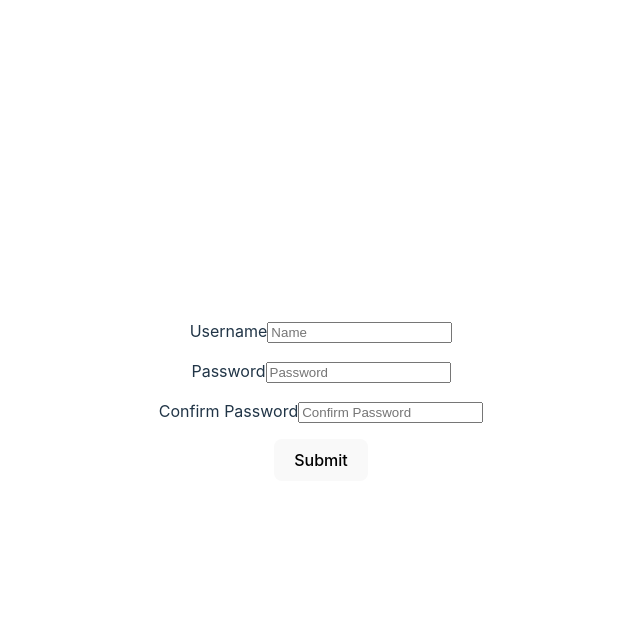
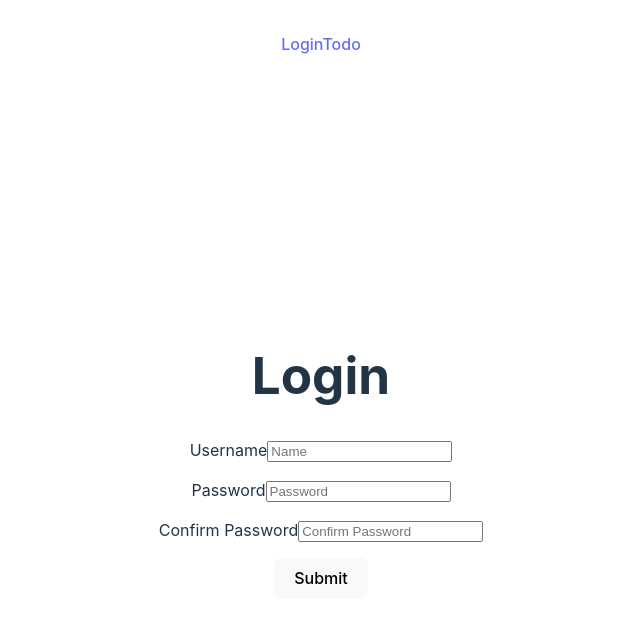
Before and after one commit to tony-tony-alpha/vue-carriculum, a Vue app in the folder v-carriculum/: page /login in a window 1280 px wide. Shown: the top 622 px of the page, without its empty margins (319-959 px from the left). Built offline with nearby package versions, Linux system fonts and the light colour scheme.

Commit message:
routing-4

```diff
--- a/v-carriculum/package.json
+++ b/v-carriculum/package.json
@@ -11,6 +11,7 @@
   "dependencies": {
     "vee-validate": "^4.15.0",
     "vue": "^3.5.13",
+    "vue-router": "^4.5.0",
     "yup": "^1.6.1"
   },
   "devDependencies": {
--- a/v-carriculum/src/App.vue
+++ b/v-carriculum/src/App.vue
@@ -1,12 +1,18 @@
 <template>
-  <div>
-    <UserForm />
-  </div>
+  <header>
+    <nav>
+      <router-link to="/login">Login</router-link>
+      <router-link to="/todo">Todo</router-link>
+    </nav>
+  </header>
+
+  <main>
+    <router-view />
+  </main>
 </template>
 
 <script setup lang="ts">
-// import TodoPage from './pages/TodoPage.vue';
-import UserForm from './components/UserForm.vue';
+import { RouterView, RouterLink } from 'vue-router';
 </script>
 
 <style scoped>
--- a/v-carriculum/src/main.ts
+++ b/v-carriculum/src/main.ts
@@ -1,5 +1,6 @@
 import { createApp } from 'vue'
 import './style.css'
 import App from './App.vue'
+import router from './router'
 
-createApp(App).mount('#app')
+createApp(App).use(router).mount('#app')
--- a/v-carriculum/src/pages/LoginPage.vue
+++ b/v-carriculum/src/pages/LoginPage.vue
@@ -0,0 +1,20 @@
+<template>
+    <div class="login-page">
+        <h1 class="login-page__title">Login</h1>
+        <UserForm />
+    </div>
+</template>
+
+<script setup lang="ts">
+import UserForm from '../components/UserForm.vue';
+</script>
+
+<style scoped>
+.login-page {
+    display: flex;
+    flex-direction: column;
+    align-items: center;
+    justify-content: center;
+    height: 100vh;
+}
+</style>
--- /dev/null
+++ b/v-carriculum/src/pages/TaskDetailPage.vue
@@ -0,0 +1,16 @@
+<template>
+    <div class="task-detail-page">
+        <h1 class="task-detail-page__title">Task Detail</h1>
+        <p class="task-detail-page__id">Task ID: {{ taskId }}</p>
+    </div>
+</template>
+
+<script setup lang="ts">
+import { useRoute } from 'vue-router';
+
+const route = useRoute();
+const taskId = route.params.id;
+</script>
+
+<style scoped>
+</style>
--- /dev/null
+++ b/v-carriculum/src/router/index.ts
@@ -0,0 +1,33 @@
+import { createRouter, createWebHistory } from 'vue-router';
+import LoginPage from '../pages/LoginPage.vue';
+import TodoPage from '../pages/TodoPage.vue';
+import TaskDetailPage from '../pages/TaskDetailPage.vue';
+
+const routes = [
+    { path: '/login', component: LoginPage },
+    {
+        path:'/todo',
+        children: [
+            { path: '', component: TodoPage }, // /todo
+            { path: ':id', component: TaskDetailPage }, // /todo/123
+        ]
+    }
+]
+
+const router = createRouter({
+    history: createWebHistory(),
+    routes,
+})
+
+const isAuthenticated = true
+router.beforeEach((to, from, next) => {
+    if (to.path === '/todo' && !isAuthenticated) {
+        next({ path: '/login' });
+    } else {
+        next();
+    }
+})
+
+
+
+export default router;
```
Also changed, not shown: 1 other file (tests, documents, lock files or other folders).
